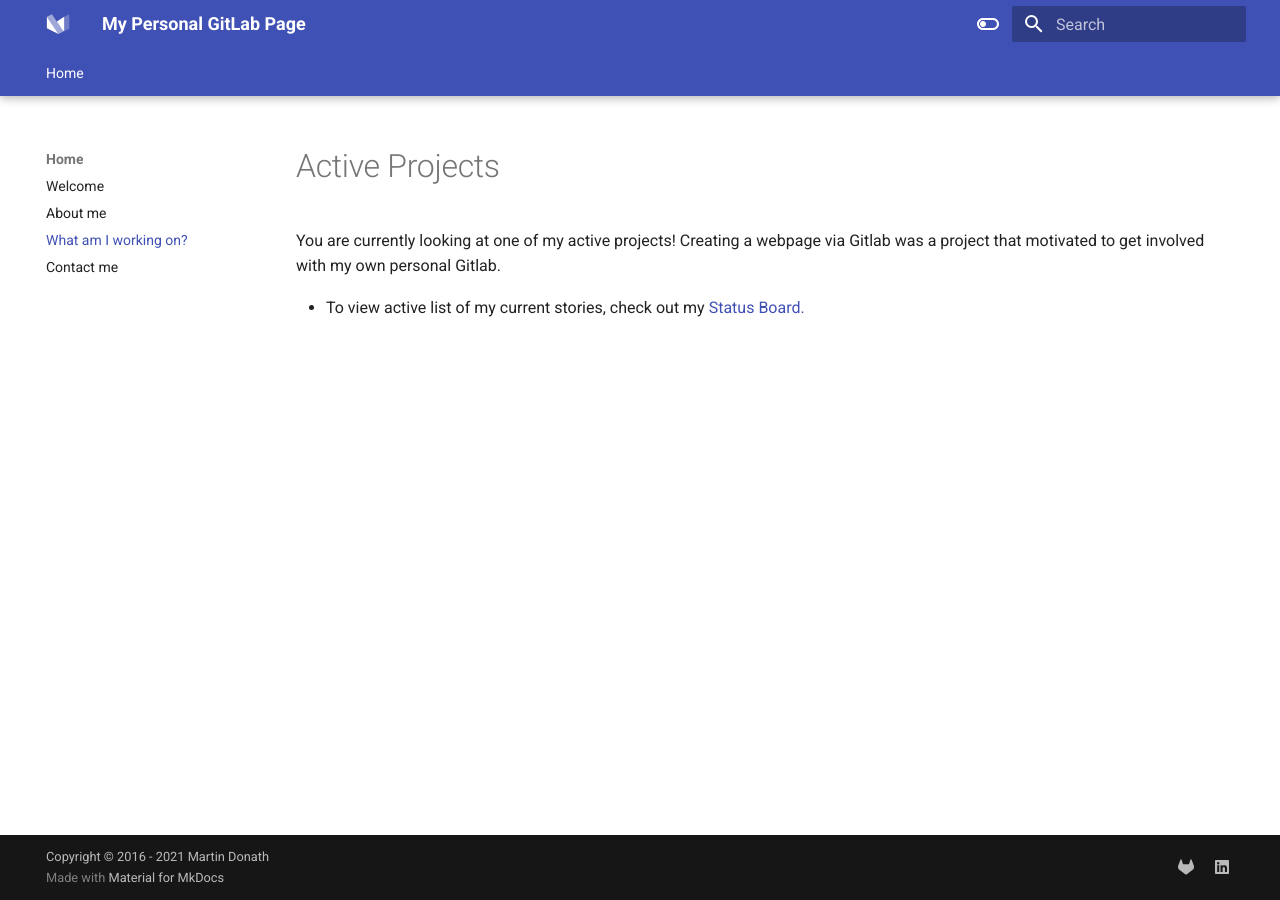
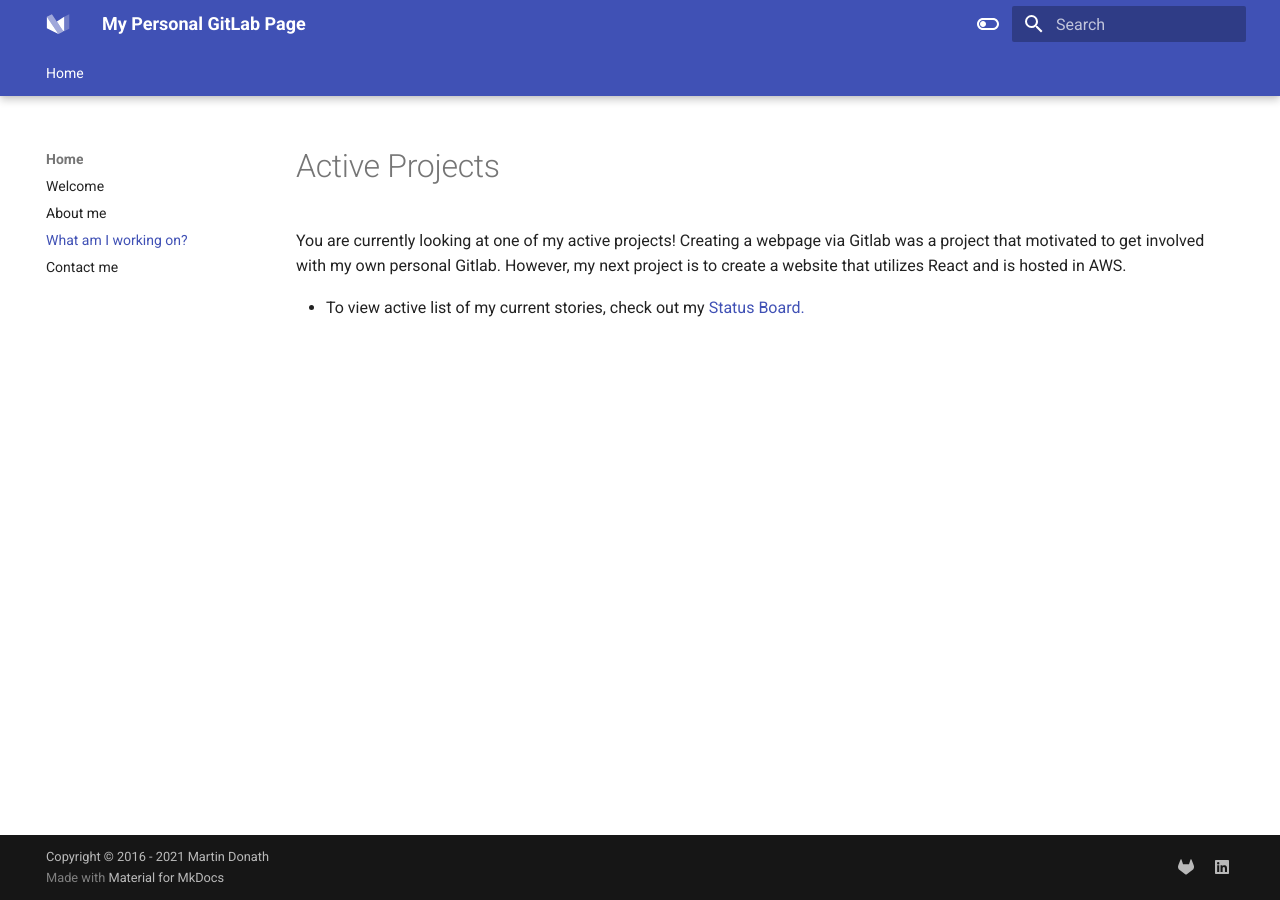
Before and after one commit to stevejoluc/stevejoluc.github.io, an MkDocs documentation site: the page built from docs/active_projects.md, in a window 1280 px wide. Built offline with MkDocs 1.6.1 and Material for MkDocs 9.7.7, drawn with Linux system fonts in a browser that asks for light colours.

Commit message:
Update docs/active_projects.md, docs/about_me.md files

```diff
--- a/docs/active_projects.md
+++ b/docs/active_projects.md
@@ -1,5 +1,5 @@
 # Active Projects
 
- You are currently looking at one of my active projects! Creating a webpage via Gitlab was a project that motivated to get involved with my own personal Gitlab.
+ You are currently looking at one of my active projects! Creating a webpage via Gitlab was a project that motivated to get involved with my own personal Gitlab. However, my next project is to create a website that utilizes React and is hosted in AWS.
 
  * To view active list of my current stories, check out my [Status Board.](https://gitlab.com/stevejoluc/my-first-wiki/-/boards)
```
Also changed, not shown: docs/about_me.md (+1 -1 lines).
